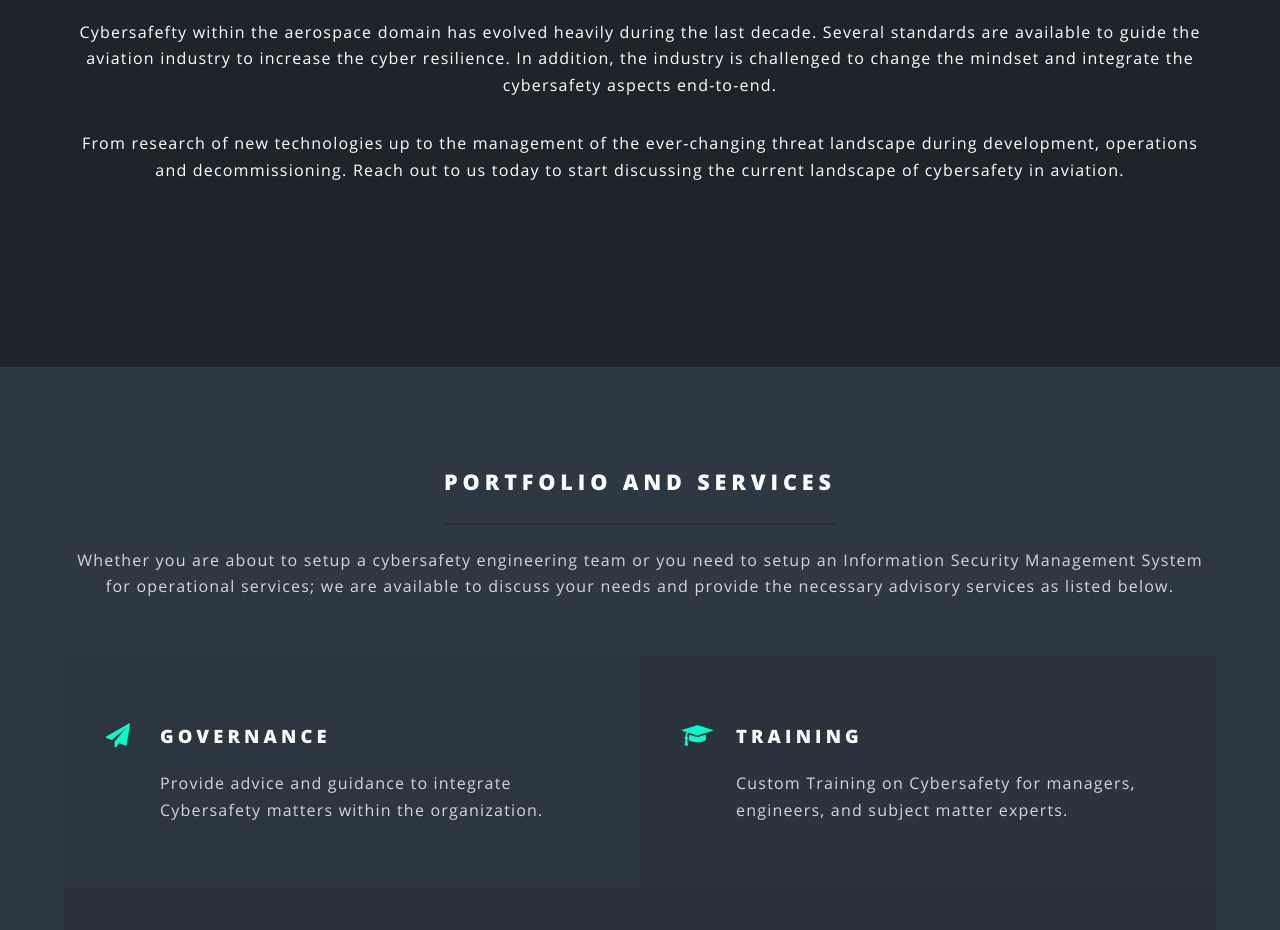
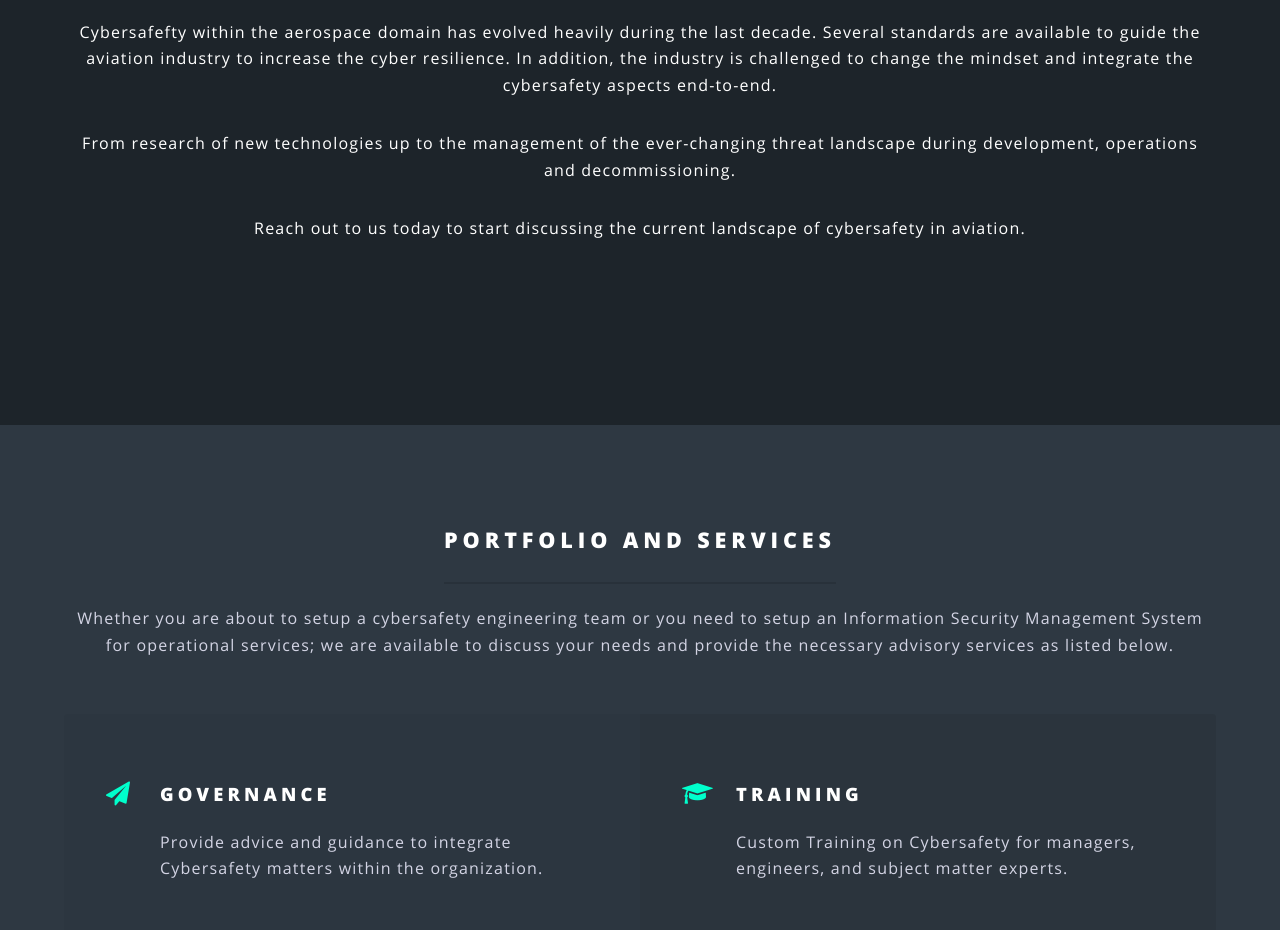
Before and after one commit to 0xCyberBen/0xCyberBen.github.io, a plain HTML site: page index.html in a window 1280 px wide. Shown: the part 961-1891 px from the top of the page. Drawn offline with Linux system fonts and the light colour scheme.

Commit message:
Update index.html

```diff
--- a/index.html
+++ b/index.html
@@ -81,7 +81,8 @@ Cybersafety wihtin their engineering domain.">
 
 
     <p>Cybersafefty within the aerospace domain has evolved heavily during the last decade. Several standards are available to guide the aviation industry to increase the cyber resilience. In addition, the industry is challenged to change the mindset and integrate the cybersafety aspects end-to-end.</p>
-<p>From research of new technologies up to the management of the ever-changing threat landscape during development, operations and decommissioning. Reach out to us today to start discussing the current landscape of cybersafety in aviation.</p>
+<p>From research of new technologies up to the management of the ever-changing threat landscape during development, operations and decommissioning.
+<p>Reach out to us today to start discussing the current landscape of cybersafety in aviation.</p>
 
 
 
```
